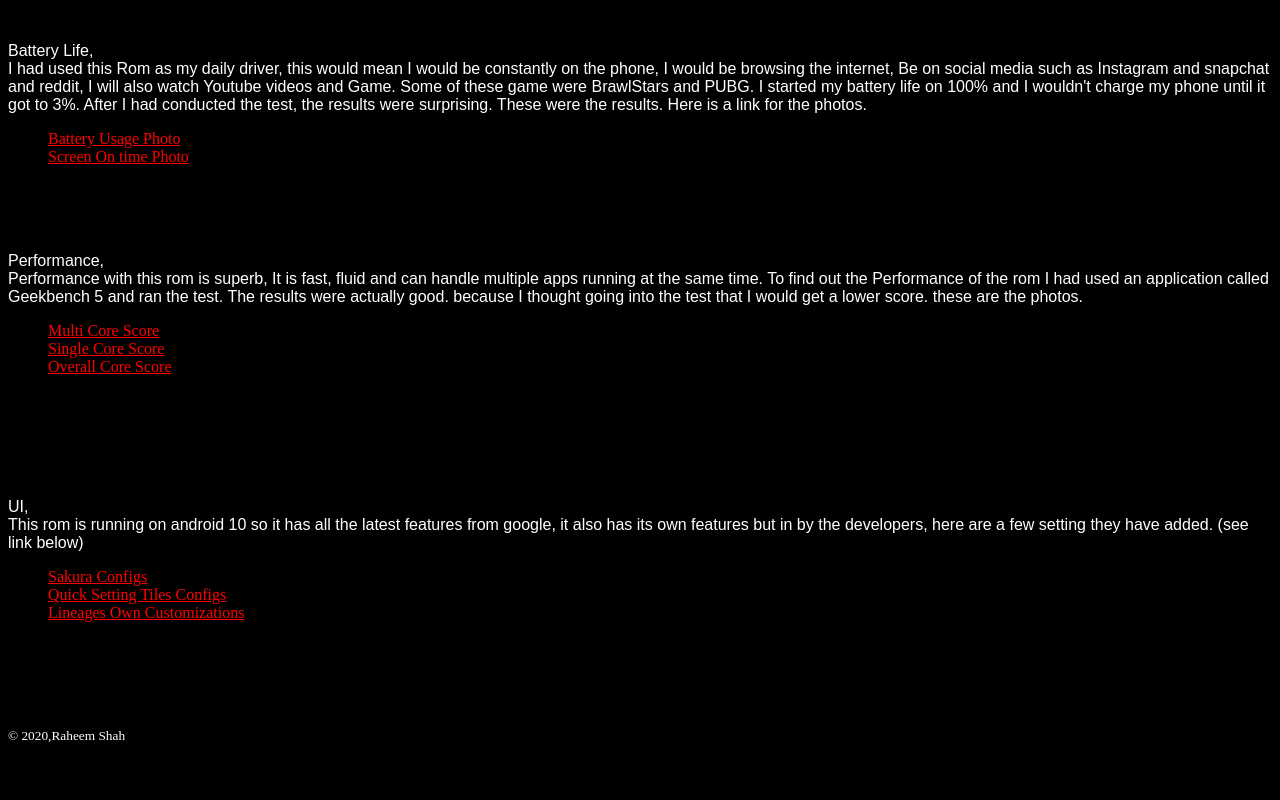
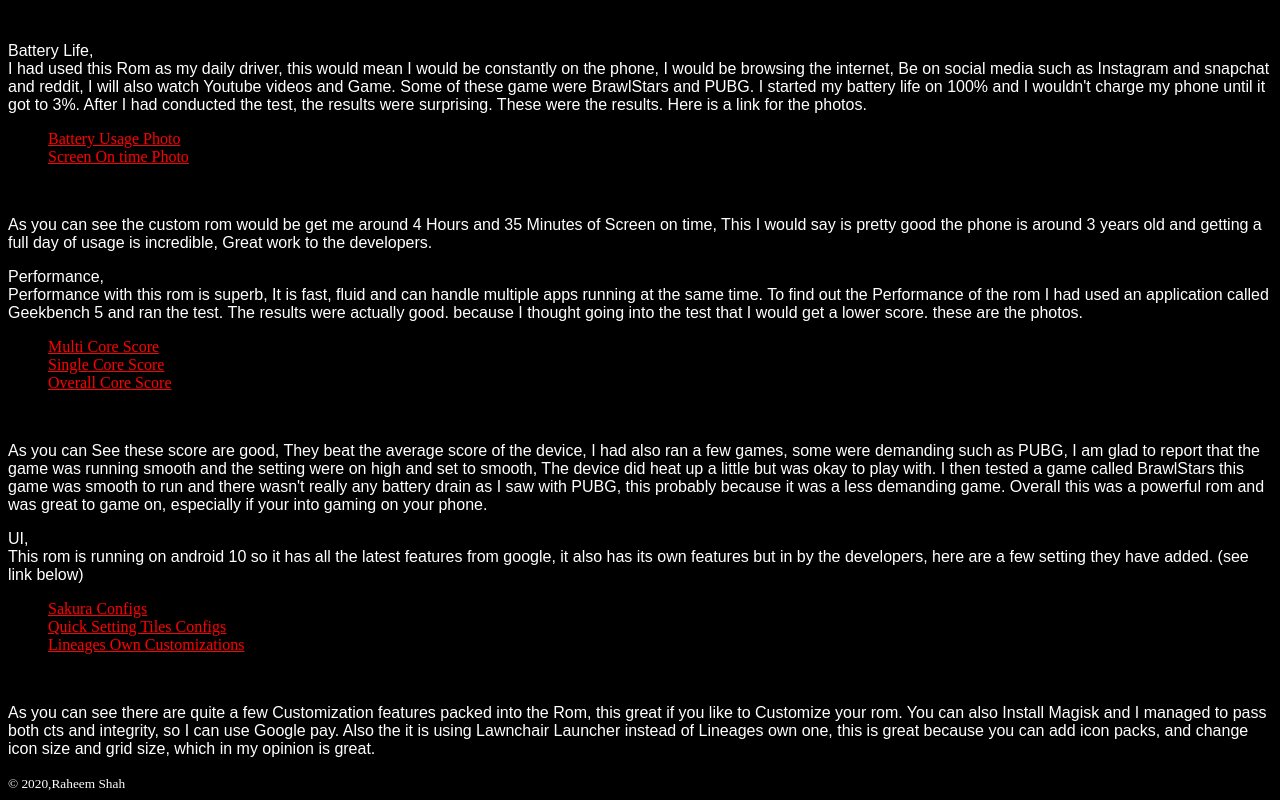
Before and after one commit to Raheemshah2809/My-Portfolio, a plain HTML site: page projects.html in a window 1280 px wide. Shown: the part 404-1204 px from the top of the page. Before the commit the page ends 1156 px from the top, so only its background shows below. Drawn offline with Linux system fonts and the light colour scheme.

Commit message:
fixed black text.

```diff
--- a/projects.html
+++ b/projects.html
@@ -47,6 +47,8 @@ Here is a link for the photos.
 <li><a href="https://i.imgur.com/JTfRYv0.jpg">Screen On time Photo</a></li>
 </ol>
 <br>
+</p>
+<p class="Ps">
 As you can see the custom rom would be get me around 4 Hours and 35 Minutes of Screen on time, This I would say is pretty good the phone is around 3 years old and getting a full day of usage is incredible, Great work to the developers.
 </p>
 
@@ -59,7 +61,9 @@ Performance with this rom is superb, It is fast, fluid and can handle multiple a
 <li><a href="https://i.imgur.com/EvN5HCz.jpg">Single Core Score</a></li>
 <li><a href="https://i.imgur.com/JnJIjQ3.jpg">Overall Core Score</a></li>
 </ol>
+</p>
 <br>
+<p class="Ps">
 As you can See these score are good, They beat the average score of the device, I had also ran a few games, some were demanding such as PUBG, I am glad to report that the game was running smooth and the setting were on high and set to smooth, The device did heat up a little but was okay to play with. I then tested a game called BrawlStars this game was smooth to run and there wasn't really any battery drain as I saw with PUBG, this probably because it was a less demanding game. Overall this was a powerful rom and was great to game on, especially if your into gaming on your phone.
 </p>
 
@@ -72,7 +76,9 @@ This rom is running on android 10 so it has all the latest features from google,
 <li><a href="https://i.imgur.com/qm9rhak.png">Quick Setting Tiles Configs</a></li>
 <li><a href="https://i.imgur.com/Xrpp5Gq.jpg">Lineages Own Customizations</a></li>
 </ol>
+</p>
 <br>
+<p class="Ps">
 As you can see there are quite a few Customization features packed into the Rom, this great if you like to Customize your rom. You can also Install Magisk and I managed to pass both cts and integrity, so I can use Google pay. Also the it is using Lawnchair Launcher instead of Lineages own one, this is great because you can add icon packs, and change icon size and grid size, which in my opinion is great.
 </p>
 
```
